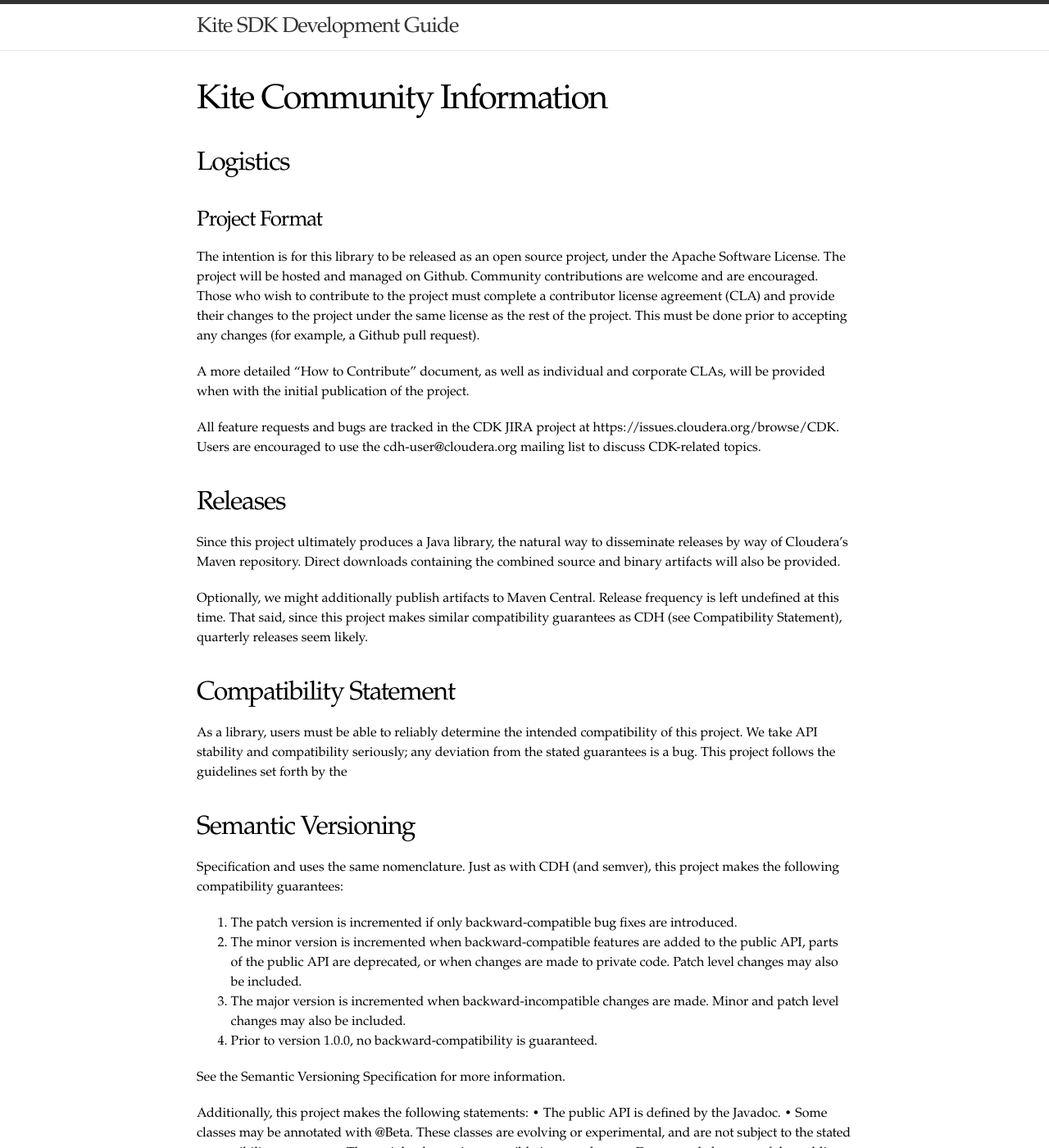
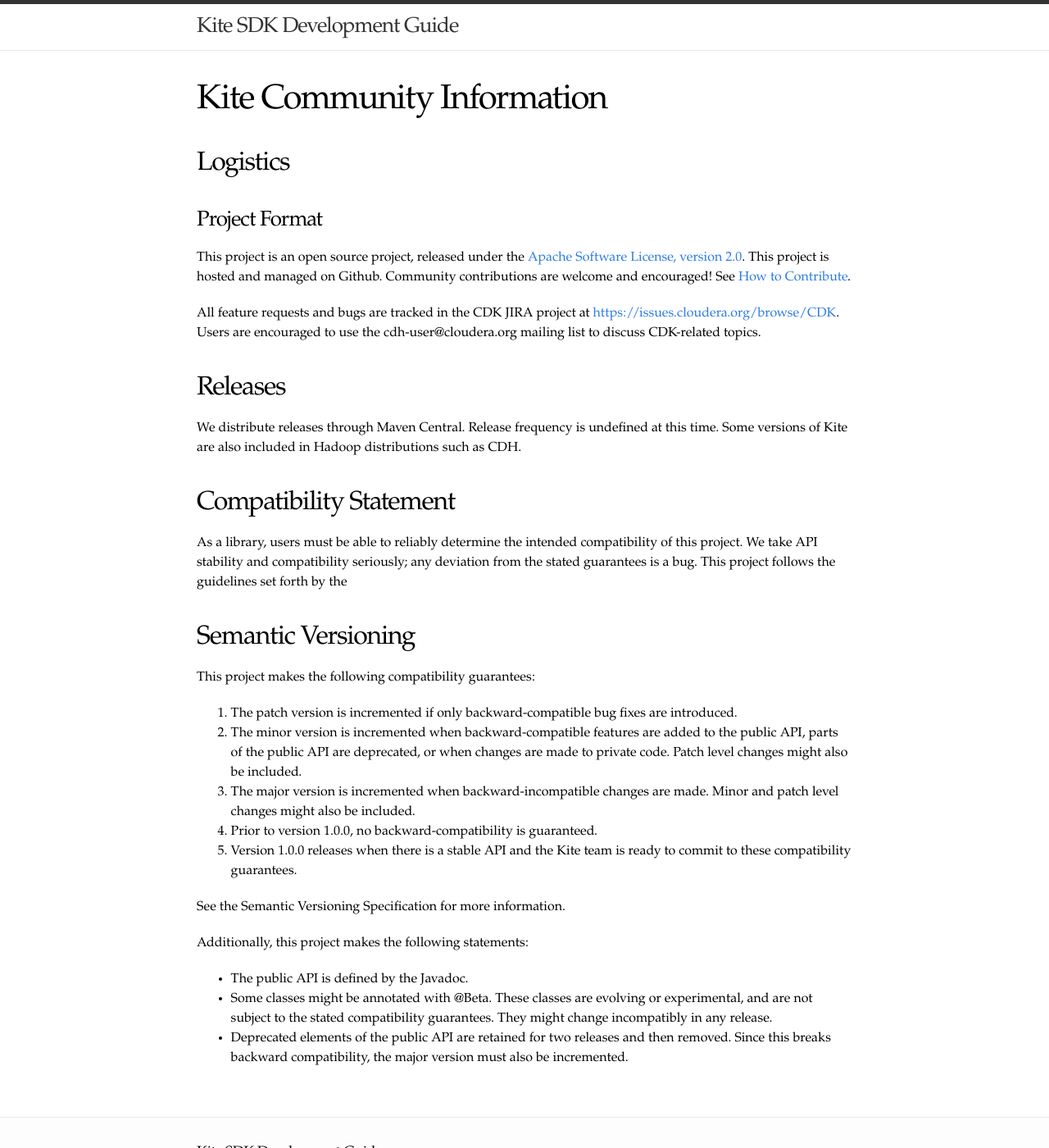
Before and after one commit to kite-sdk/kite-docs, a Jekyll site: the page built from KiteProjectLogistics.md, in a window 1280 px wide and 1400 px high. Shown: the whole window at 82% size. Built offline with Jekyll 4.4.1, drawn with Linux system fonts in a browser that asks for light colours; some of the changed text lies outside the part shown.

Commit message:
Addresses comments in PR.

```diff
--- a/KiteProjectLogistics.md
+++ b/KiteProjectLogistics.md
@@ -7,17 +7,13 @@ title: Kite Community Information
 
 ### Project Format
 
-The intention is for this library to be released as an open source project, under the Apache Software License. The project will be hosted and managed on Github. Community contributions are welcome and are encouraged. Those who wish to contribute to the project must complete a contributor license agreement (CLA) and provide their changes to the project under the same license as the rest of the project. This must be done prior to accepting any changes (for example, a Github pull request).
+This project is an open source project, released under the [Apache Software License, version 2.0](http://www.apache.org/licenses/LICENSE-2.0). This project is hosted and managed on Github. Community contributions are welcome and encouraged! See [How to Contribute](https://github.com/kite-sdk/kite/wiki/How-to-contribute).
 
-A more detailed "How to Contribute" document, as well as individual and corporate CLAs, will be provided when with the initial publication of the project.
-
-All feature requests and bugs are tracked in the CDK JIRA project at https://issues.cloudera.org/browse/CDK. Users are encouraged to use the cdh-user@cloudera.org mailing list to discuss CDK-related topics.
+All feature requests and bugs are tracked in the CDK JIRA project at [https://issues.cloudera.org/browse/CDK](https://issues.cloudera.org/browse/CDK). Users are encouraged to use the cdh-user@cloudera.org mailing list to discuss CDK-related topics.
 
 ## Releases
 
-Since this project ultimately produces a Java library, the natural way to disseminate releases by way of Cloudera's Maven repository. Direct downloads containing the combined source and binary artifacts will also be provided.
-
-Optionally, we might additionally publish artifacts to Maven Central. Release frequency is left undefined at this time. That said, since this project makes similar compatibility guarantees as CDH (see Compatibility Statement), quarterly releases seem likely.
+We distribute releases through Maven Central. Release frequency is undefined at this time. Some versions of Kite are also included in Hadoop distributions such as CDH.
 
 ## Compatibility Statement
 
@@ -25,16 +21,17 @@ As a library, users must be able to reliably determine the intended compatibilit
 
 ## Semantic Versioning
 
-Specification and uses the same nomenclature. Just as with CDH (and semver), this project makes the following compatibility guarantees:
+This project makes the following compatibility guarantees:
 
-1.	The patch version is incremented if only backward-compatible bug fixes are introduced.
-2.	The minor version is incremented when backward-compatible features are added to the public API, parts of the public API are deprecated, or when changes are made to private code. Patch level changes may also be included.
-3.	The major version is incremented when backward-incompatible changes are made. Minor and patch level changes may also be included.
-4.	Prior to version 1.0.0, no backward-compatibility is guaranteed.
+1. The patch version is incremented if only backward-compatible bug fixes are introduced.
+1. The minor version is incremented when backward-compatible features are added to the public API, parts of the public API are deprecated, or when changes are made to private code. Patch level changes might also be included.
+1. The major version is incremented when backward-incompatible changes are made. Minor and patch level changes might also be included.
+1. Prior to version 1.0.0, no backward-compatibility is guaranteed.
+1. Version 1.0.0 releases when there is a stable API and the Kite team is ready to commit to these compatibility guarantees.
 
 See the Semantic Versioning Specification for more information.
 
 Additionally, this project makes the following statements:
-•	The public API is defined by the Javadoc.
-•	Some classes may be annotated with @Beta. These classes are evolving or experimental, and are not subject to the stated compatibility guarantees. They might change incompatibly in any release.
-•	Deprecated elements of the public API are retained for two releases and then removed. Since this breaks backward compatibility, the major version must also be incremented.
+* The public API is defined by the Javadoc.
+* Some classes might be annotated with @Beta. These classes are evolving or experimental, and are not subject to the stated compatibility guarantees. They might change incompatibly in any release.
+* Deprecated elements of the public API are retained for two releases and then removed. Since this breaks backward compatibility, the major version must also be incremented.
```
